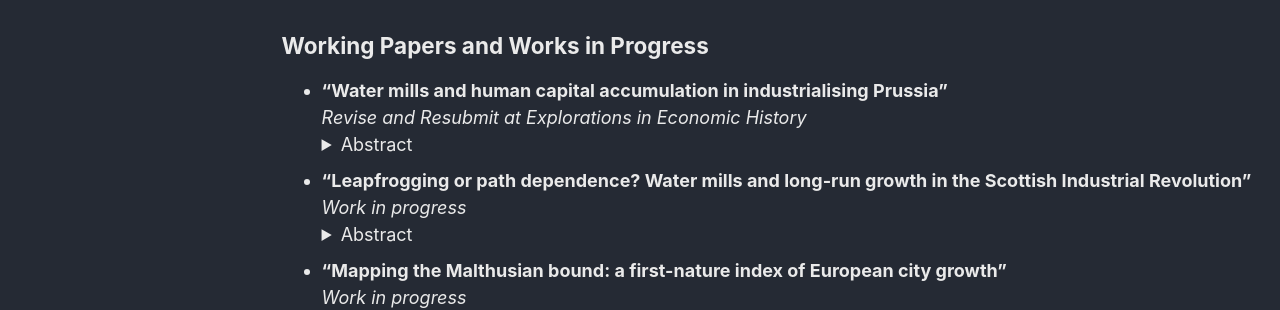
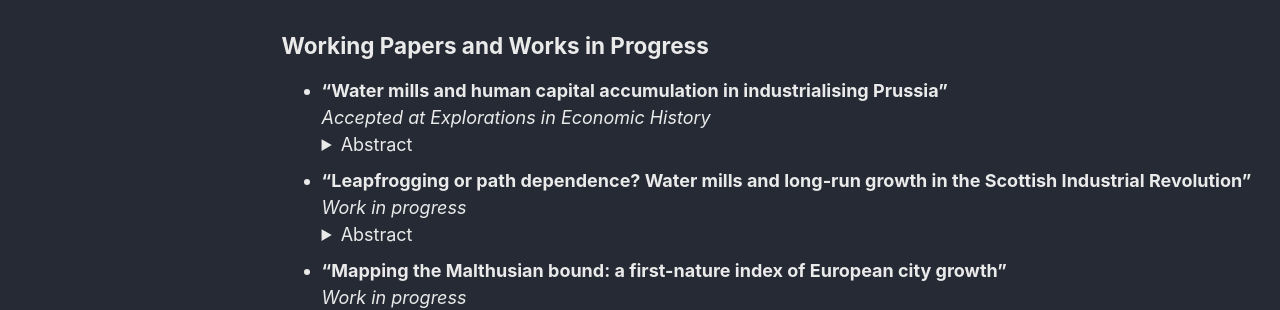
Before and after one commit to maltehhinrichs/maltehhinrichs.github.io, a Jekyll site: the page built from _pages/research-interests.md, in a window 1280 px wide and 1387 px high. Shown: the part 641-951 px from the top of the window. Built offline with Jekyll 4.4.1, drawn with Linux system fonts in a browser that asks for light colours; some web fonts are replaced; a script that is not in the unit is left out.

Commit message:
Update publication status for research paper

```diff
--- a/_pages/research-interests.md
+++ b/_pages/research-interests.md
@@ -26,7 +26,7 @@ My research focuses on the intersection of economic history, technological chang
 <!-- You can also find my articles on <a href="{{site.author.googlescholar}}">my Google Scholar profile</a>.</div> --->
 
 - **"Water mills and human capital accumulation in industrialising Prussia"**
-  *Revise and Resubmit at Explorations in Economic History*
+  *Accepted at Explorations in Economic History*
   <details>
   <summary>Abstract</summary>
   Did Germany's industrial rise begin with its water mills? This study examines how water mills shaped early industrial development in Prussia using historical county-level census data. I show that water-powered proto-industrialization fostered skilled artisanal human capital by the mid-nineteenth century. Unlike wind or animal-powered mills, water mills supported diverse industries, driving technological spillovers and early industrialization. Counties with more water mills saw faster population growth, though this effect declined with the adoption of coal and steam. These findings underscore water power's role in Germany's industrial rise, and suggest that water-driven industrialization was a broader European phenomenon, not unique to Britain.
```
